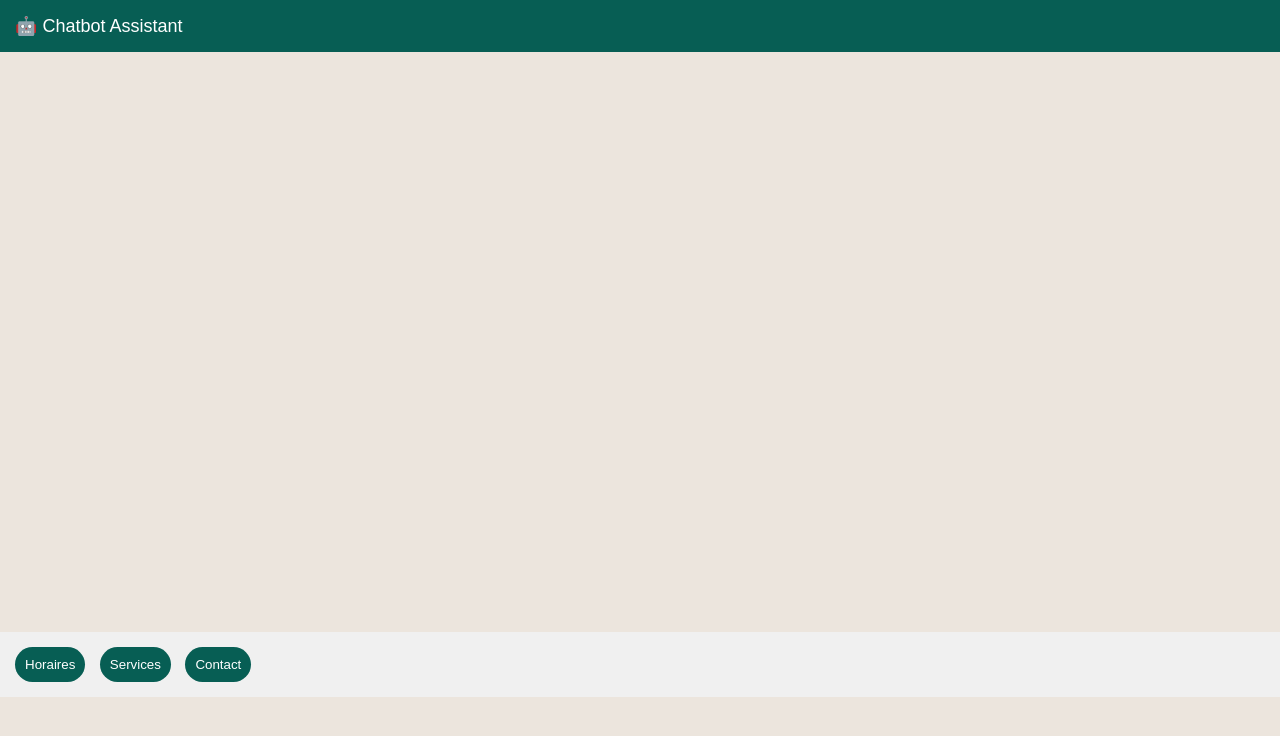
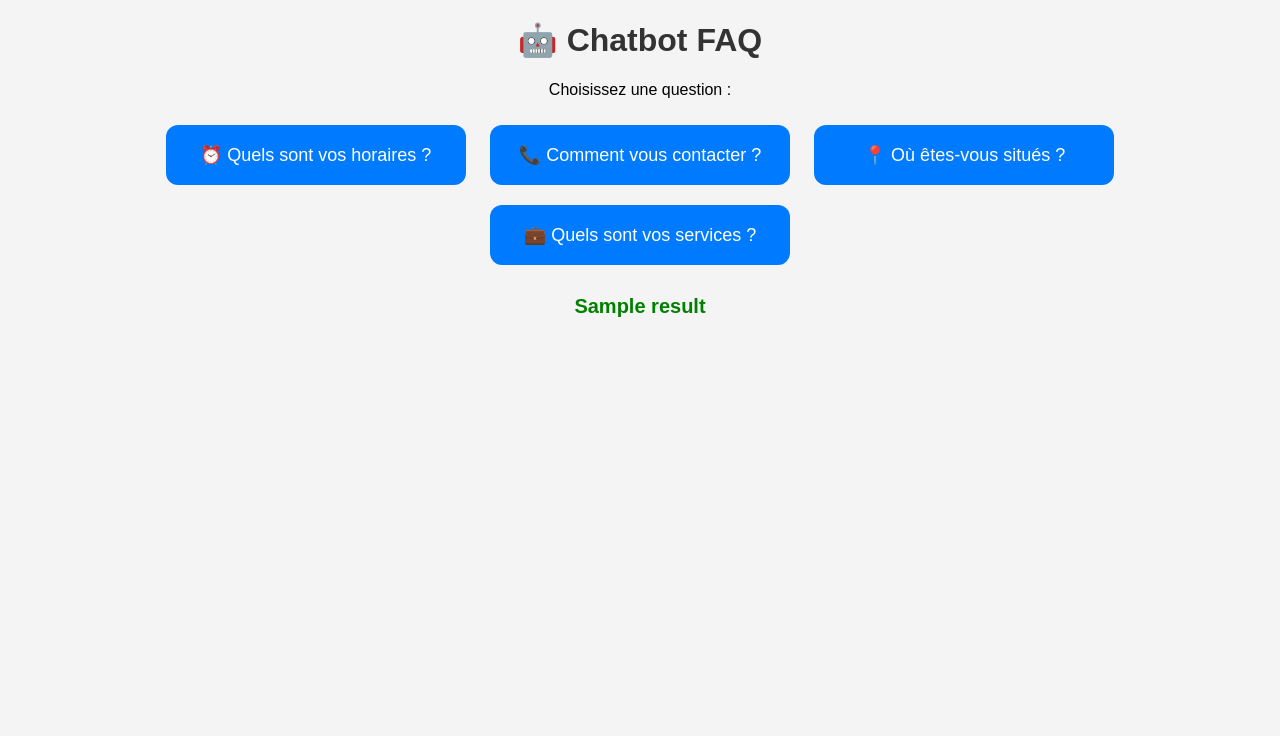
Before and after one commit to doudouwaadoudi12-lgtm/chatbot, a Flask app: template templates/index.html in a window 1280 px wide. Shown: the top 736 px of the page. Run offline with Flask 3, Linux system fonts and the light colour scheme; the template is opened without the code that fills it: most values are stand-ins (such as "Sample title", 1, 10 or a date in 2020).

Commit message:
Add files via upload

```diff
--- a/templates/index.html
+++ b/templates/index.html
@@ -1,99 +1,68 @@
 <!DOCTYPE html>
-<html lang="fr">
+<html>
 <head>
-<meta charset="UTF-8">
-<title>Chatbot</title>
+    <title>Chatbot FAQ</title>
 
     <style>
         body {
             font-family: Arial;
-    background: #ece5dd;
-    margin: 0;
+            text-align: center;
+            background-color: #f4f4f4;
         }
 
-.header {
-    background: #075e54;
-    color: white;
-    padding: 15px;
-    font-size: 18px;
+        h1 {
+            color: #333;
         }
 
-.chat-box {
-    height: 70vh;
-    overflow-y: auto;
-    padding: 10px;
+        .container {
+            display: flex;
+            flex-direction: column;
+            align-items: center;
         }
 
-.message {
-    max-width: 70%;
-    padding: 10px;
-    margin: 5px;
-    border-radius: 10px;
+        button {
+            width: 90%;
+            max-width: 300px;
+            height: 60px;
+            font-size: 18px;
+            margin: 10px;
+            background-color: #007BFF;
+            color: white;
+            border: none;
+            border-radius: 12px;
+            cursor: pointer;
         }
 
-.user {
-    background: #dcf8c6;
-    margin-left: auto;
+        button:hover {
+            background-color: #0056b3;
         }
 
-.bot {
-    background: white;
-}
-
-/* Questions buttons */
-.questions {
-    padding: 10px;
-    background: #f0f0f0;
-}
-
-.questions button {
-    margin: 5px;
-    padding: 10px;
-    border: none;
-    background: #075e54;
-    color: white;
-    border-radius: 20px;
-    cursor: pointer;
+        .result {
+            margin-top: 20px;
+            font-size: 20px;
+            color: green;
+            font-weight: bold;
         }
     </style>
 </head>
 
 <body>
 
-<div class="header">
-    🤖 Chatbot Assistant
+    <h1>🤖 Chatbot FAQ</h1>
+    <p>Choisissez une question :</p>
+
+    <div class="container">
+        <form method="post">
+            <button name="question" value="horaires">⏰ Quels sont vos horaires ?</button>
+            <button name="question" value="contact">📞 Comment vous contacter ?</button>
+            <button name="question" value="adresse">📍 Où êtes-vous situés ?</button>
+            <button name="question" value="services">💼 Quels sont vos services ?</button>
+        </form>
     </div>
 
-<div class="chat-box" id="chat-box"></div>
-
-<div class="questions">
-    <button onclick="sendQuestion('Quels sont vos horaires ?')">Horaires</button>
-    <button onclick="sendQuestion('Quels services proposez-vous ?')">Services</button>
-    <button onclick="sendQuestion('Comment vous contacter ?')">Contact</button>
+    <div class="result">
+        {{ result }}
     </div>
-
-<script>
-function addMessage(text, type) {
-    let msg = document.createElement("div");
-    msg.classList.add("message", type);
-    msg.innerText = text;
-    document.getElementById("chat-box").appendChild(msg);
-}
-
-function sendQuestion(question) {
-    addMessage(question, "user");
-
-    fetch("/chat", {
-        method: "POST",
-        headers: {"Content-Type": "application/json"},
-        body: JSON.stringify({message: question})
-    })
-    .then(res => res.json())
-    .then(data => {
-        addMessage(data.response, "bot");
-    });
-}
-</script>
 
 </body>
 </html>
```
Lines whose indentation alone changed are shown as unchanged.
